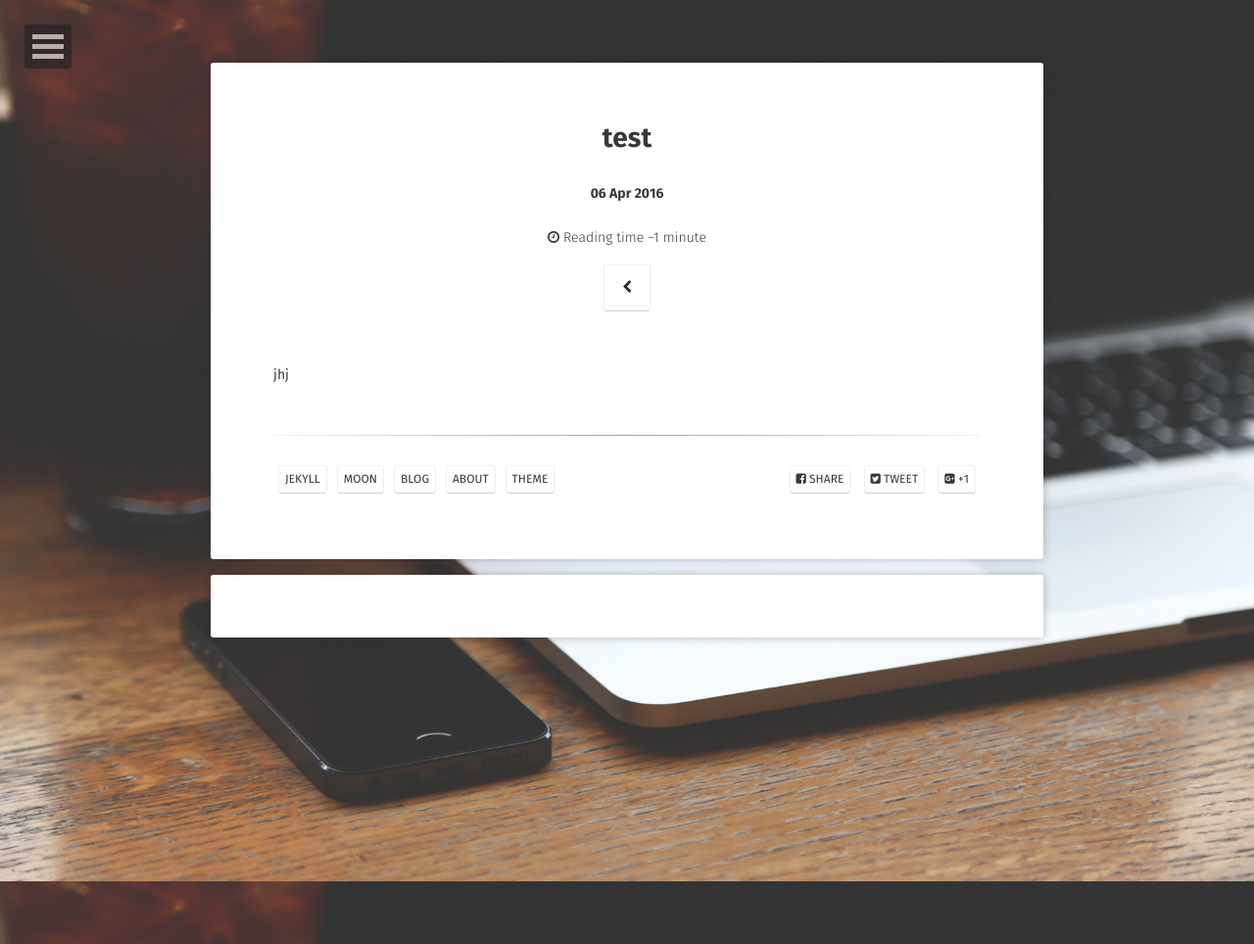
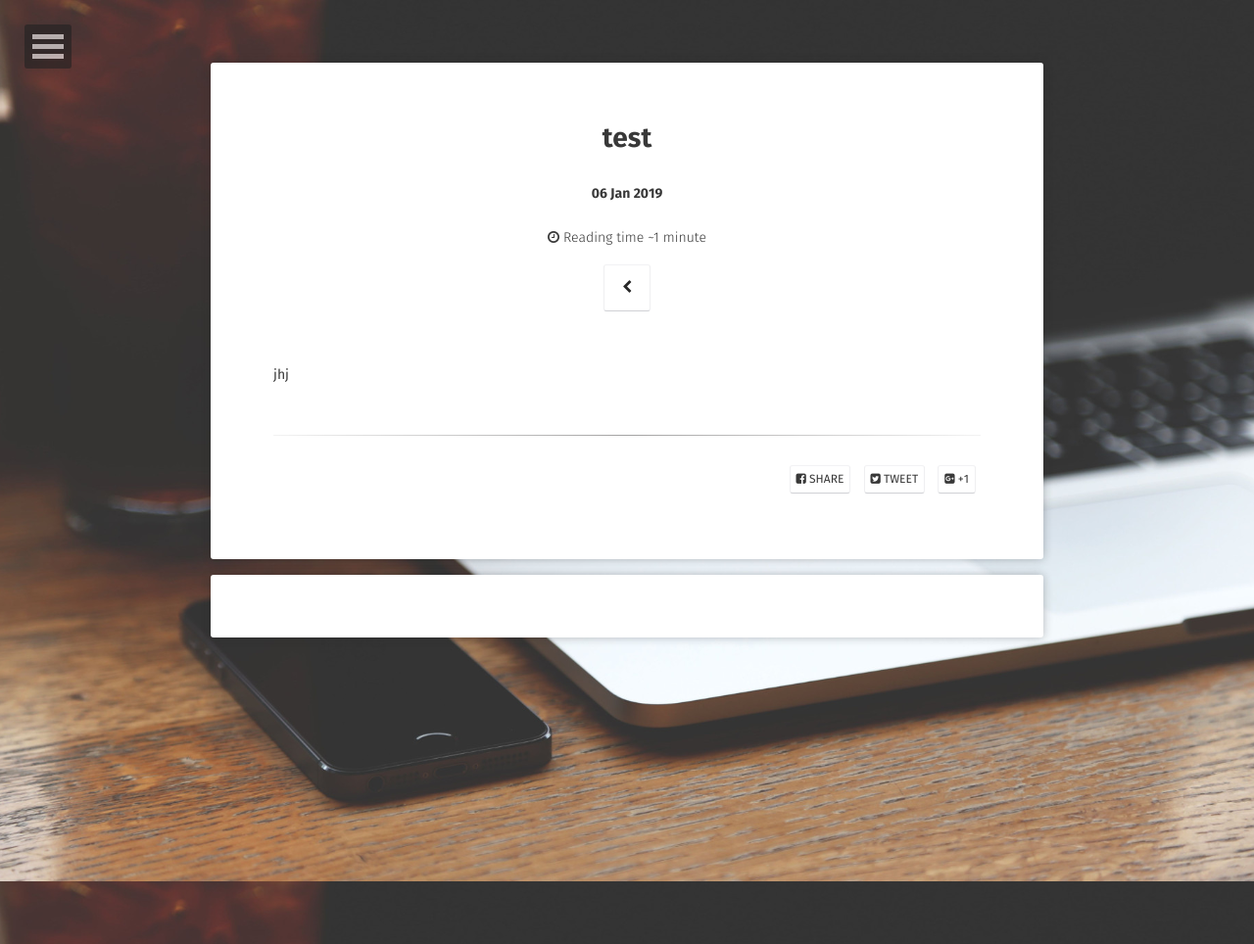
Before and after one commit to GetFreeApps/GetFreeApps.github.io, a Jekyll site: the page built from _posts/2019-01-06-test.md, in a window 1280 px wide. Shown: the whole page at 98% size. Built offline with Jekyll 4.4.1, drawn with Linux system fonts in a browser that asks for light colours; some web fonts are replaced; comment, search, counter and statistics services are not loaded.

Commit message:
Moved '_posts/2016-04-06-test.md' to '_posts/2019-01-06-test.md' via CloudCannon

```diff
--- a/_posts/2016-04-06-test.md
+++ b/_posts/2019-01-06-test.md
@@ -1,15 +1,10 @@
 ---
 layout: post
 title: test
-date: 2016-04-06 00:00:00
+date: 2019-01-06 00:00:00
 excerpt: 'Minimal, one column Jekyll theme for your blog.'
 project: true
 tag:
-  - jekyll
-  - moon
-  - blog
-  - about
-  - theme
 comments: true
 ---
 
```
